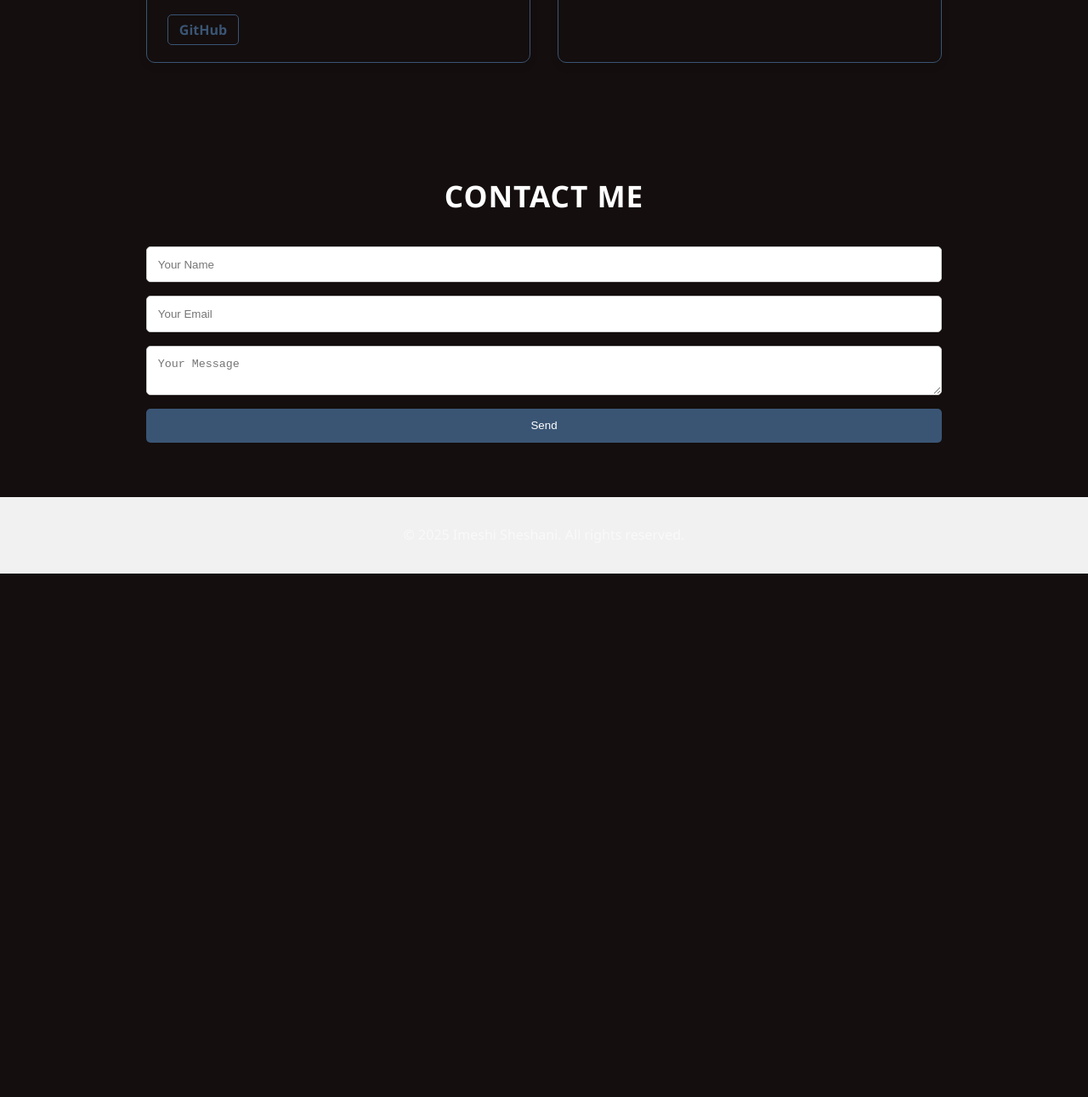
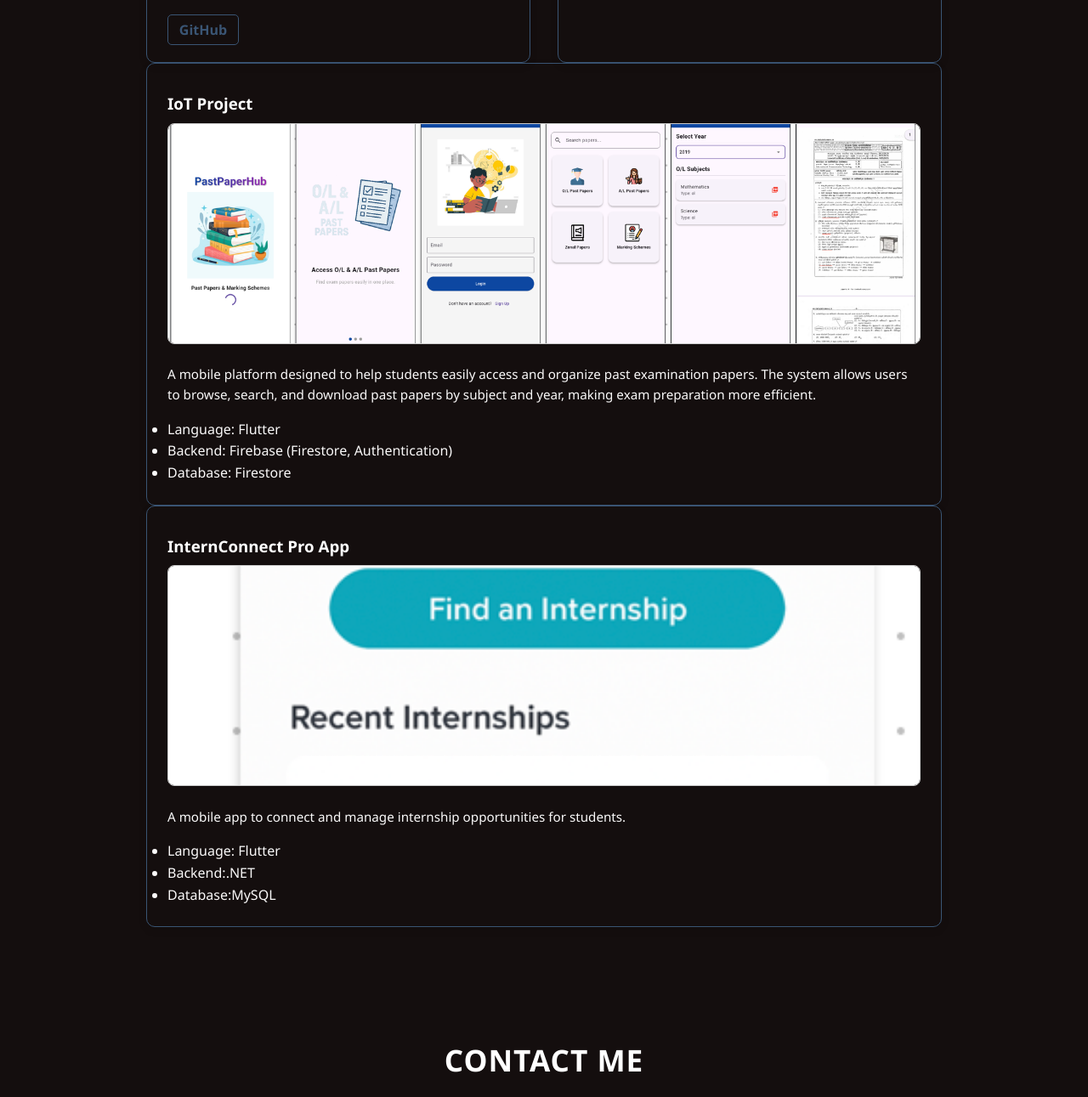
Before and after one commit to Imeshi-sheshani/portfolio.github.io, a plain HTML site: page index.html in a window 1280 px wide. Shown: the part 2480-3771 px from the top of the page at 85% size. Before the commit the page ends 3155 px from the top, so only its background shows below. Drawn offline with Linux system fonts and the light colour scheme.

Commit message:
update Profile

```diff
--- a/index.html
+++ b/index.html
@@ -106,6 +106,37 @@
       </div>
 
     </div>
+
+      <!-- Project 5 -->
+      <div class="project">
+        <h3>IoT Project</h3>
+        <img src="image/paperhub.png" alt="Project 5" class="project-img" />
+        <p>A mobile platform designed to help students easily access and organize past examination papers. The system allows
+          users to browse, search, and download past papers by subject and year, making exam preparation more efficient.</p>
+        <ul>
+        <li>Language: Flutter</li>
+        <li>Backend: Firebase (Firestore, Authentication)</li>
+        <li>Database: Firestore</li>
+
+        </ul>
+      </div>
+
+    </div>
+<!-- Project 6 -->
+      <div class="project">
+        <h3>InternConnect Pro App</h3>
+        <img src="image/intern.png" alt="Project 6" class="project-img" />
+        <p>A mobile app to connect and manage internship
+opportunities for students.</p>
+        <ul>
+        <li>Language: Flutter</li>
+        <li>Backend:.NET</li>
+        <li>Database:MySQL</li>
+
+        </ul>
+      </div>
+
+    </div>
   </section>
   <section id="contact">
     <h2>Contact Me</h2>
```
Also changed, not shown: image/InternConnect Pro App.png (added), image/intern.png (added), image/paperhub.png (added), image/pass_paper_hub.png (added).
